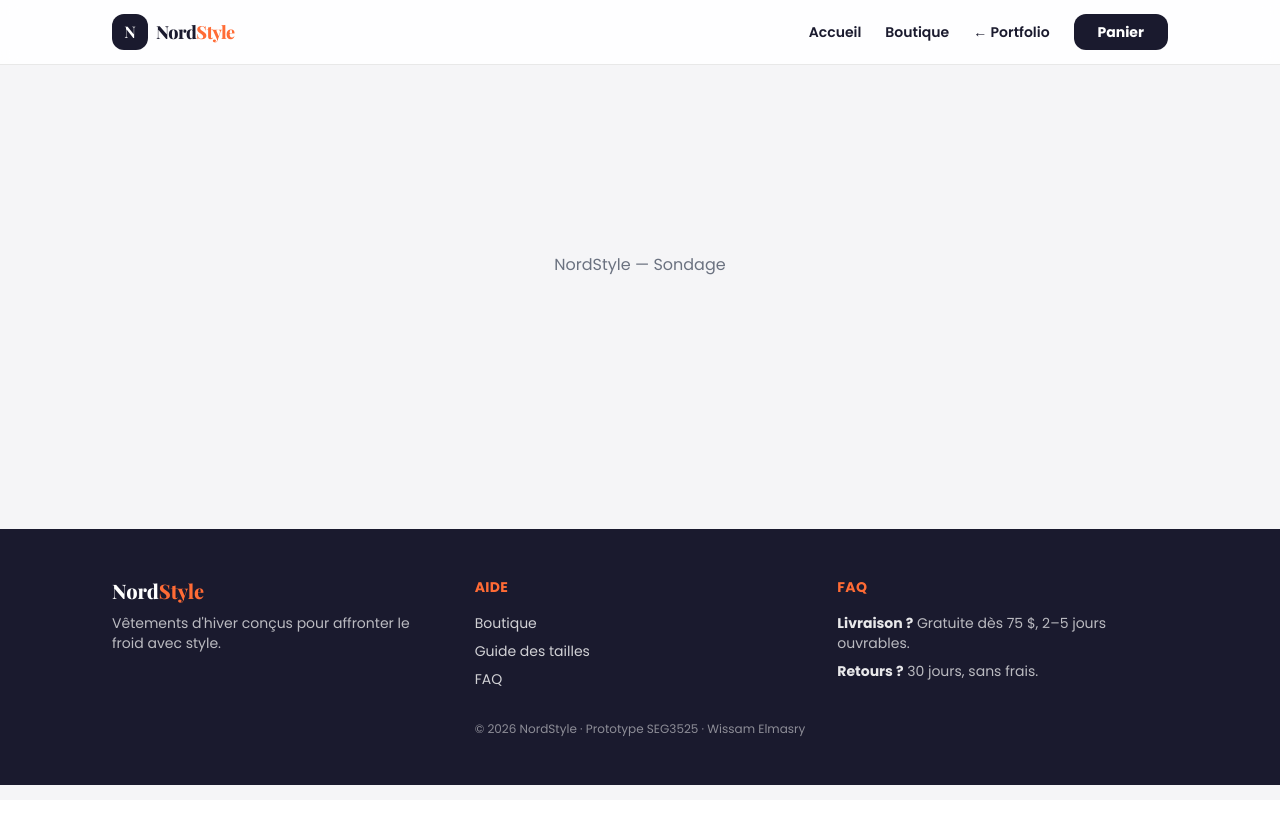
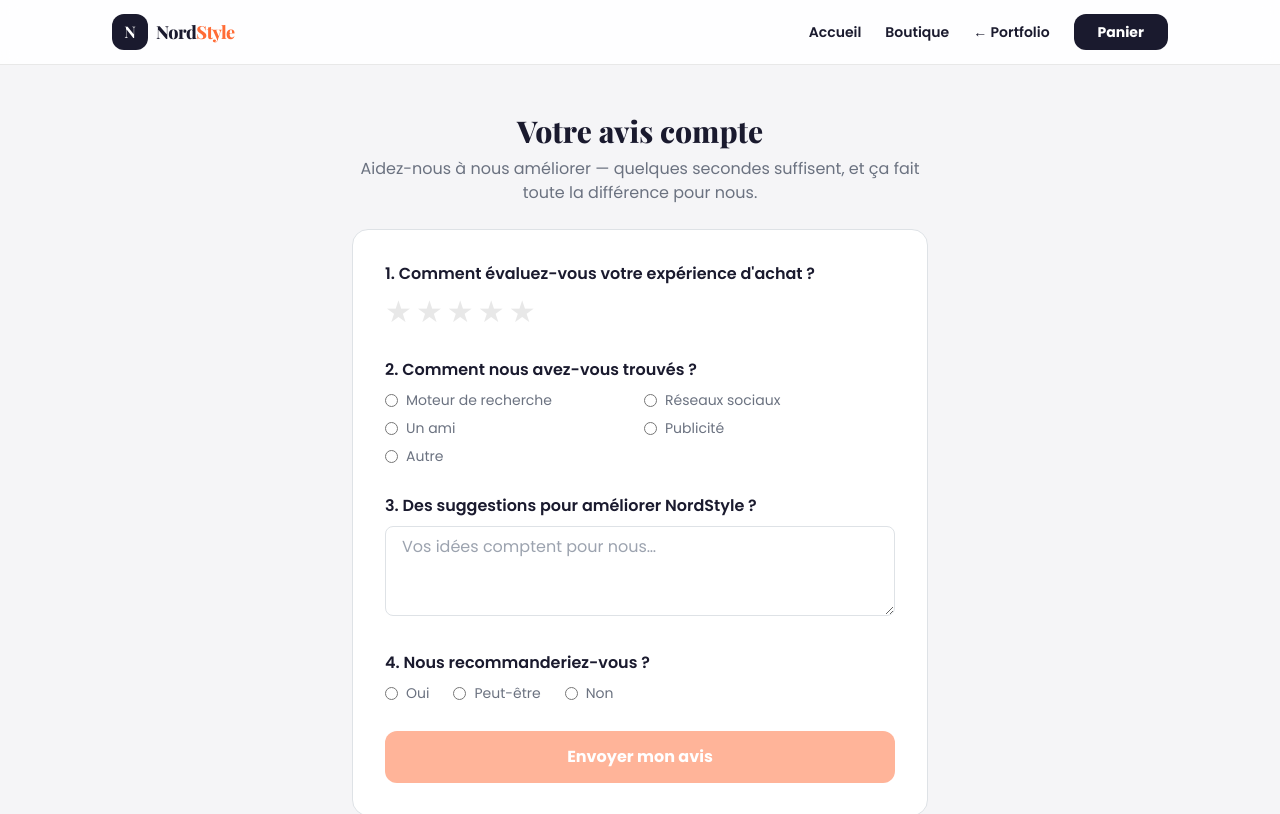
Before and after one commit to WisHonor/Portfolio_SEG3525, a React (Vite) app: page /nordstyle/survey in a window 1280 px wide. Shown: the top 814 px of the page. Built offline with nearby package versions, Linux system fonts and the light colour scheme.

Commit message:
feat(nordstyle): post-purchase survey with thank-you state

```diff
--- a/src/nordstyle/NordStyle.jsx
+++ b/src/nordstyle/NordStyle.jsx
@@ -8,10 +8,7 @@ import ProductPage from './pages/ProductPage.jsx'
 import CartPage from './pages/CartPage.jsx'
 import CheckoutPage from './pages/CheckoutPage.jsx'
 import ConfirmationPage from './pages/ConfirmationPage.jsx'
-
-function Placeholder({ label }) {
-  return <div className="grid min-h-[50vh] place-items-center text-nord-muted">NordStyle — {label}</div>
-}
+import SurveyPage from './pages/SurveyPage.jsx'
 
 export default function NordStyle() {
   return (
@@ -25,7 +22,7 @@ export default function NordStyle() {
           <Route path="cart" element={<CartPage />} />
           <Route path="checkout" element={<CheckoutPage />} />
           <Route path="confirmation" element={<ConfirmationPage />} />
-          <Route path="survey" element={<Placeholder label="Sondage" />} />
+          <Route path="survey" element={<SurveyPage />} />
         </Routes>
         <Footer />
       </div>
--- /dev/null
+++ b/src/nordstyle/components/Survey.jsx
@@ -0,0 +1,95 @@
+import { useState } from 'react'
+import { Link } from 'react-router-dom'
+
+const SOURCES = ['Moteur de recherche', 'Réseaux sociaux', 'Un ami', 'Publicité', 'Autre']
+
+export default function Survey() {
+  const [rating, setRating] = useState(0)
+  const [hover, setHover] = useState(0)
+  const [source, setSource] = useState('')
+  const [comment, setComment] = useState('')
+  const [recommend, setRecommend] = useState('')
+  const [submitted, setSubmitted] = useState(false)
+
+  if (submitted) {
+    return (
+      <div className="rounded-2xl border border-nord-gray bg-white p-10 text-center">
+        <div className="mx-auto grid h-14 w-14 place-items-center rounded-full bg-nord-accent text-2xl text-white">♥</div>
+        <h2 className="mt-4 font-playfair text-2xl font-extrabold text-nord-ink">Merci pour votre retour&nbsp;!</h2>
+        <p className="mt-2 text-nord-muted">Votre avis nous aide à vous offrir une meilleure expérience. À très bientôt&nbsp;!</p>
+        <Link to="/nordstyle" className="mt-6 inline-block rounded-xl bg-nord-navy px-6 py-3 font-bold text-white no-underline">
+          Retour à l'accueil
+        </Link>
+      </div>
+    )
+  }
+
+  return (
+    <form
+      onSubmit={e => { e.preventDefault(); setSubmitted(true) }}
+      className="space-y-7 rounded-2xl border border-nord-gray bg-white p-8"
+    >
+      <div>
+        <p className="font-semibold text-nord-ink">1. Comment évaluez-vous votre expérience d'achat&nbsp;?</p>
+        <div className="mt-2 flex gap-1 text-3xl">
+          {[1, 2, 3, 4, 5].map(n => (
+            <button
+              type="button"
+              key={n}
+              onClick={() => setRating(n)}
+              onMouseEnter={() => setHover(n)}
+              onMouseLeave={() => setHover(0)}
+              className={(hover || rating) >= n ? 'text-nord-accent' : 'text-nord-gray'}
+              aria-label={`${n} étoile${n > 1 ? 's' : ''}`}
+            >
+              ★
+            </button>
+          ))}
+        </div>
+      </div>
+
+      <div>
+        <p className="font-semibold text-nord-ink">2. Comment nous avez-vous trouvés&nbsp;?</p>
+        <div className="mt-2 grid gap-2 sm:grid-cols-2">
+          {SOURCES.map(s => (
+            <label key={s} className="flex cursor-pointer items-center gap-2 text-sm text-nord-muted">
+              <input type="radio" name="source" checked={source === s} onChange={() => setSource(s)} className="accent-nord-accent" />
+              {s}
+            </label>
+          ))}
+        </div>
+      </div>
+
+      <div>
+        <p className="font-semibold text-nord-ink">3. Des suggestions pour améliorer NordStyle&nbsp;?</p>
+        <textarea
+          value={comment}
+          onChange={e => setComment(e.target.value)}
+          rows={3}
+          className="mt-2 w-full rounded-lg border border-nord-gray px-3 py-2"
+          placeholder="Vos idées comptent pour nous…"
+        />
+      </div>
+
+      <div>
+        <p className="font-semibold text-nord-ink">4. Nous recommanderiez-vous&nbsp;?</p>
+        <div className="mt-2 flex gap-4 text-sm text-nord-muted">
+          {['Oui', 'Peut-être', 'Non'].map(r => (
+            <label key={r} className="flex cursor-pointer items-center gap-2">
+              <input type="radio" name="recommend" checked={recommend === r} onChange={() => setRecommend(r)} className="accent-nord-accent" />
+              {r}
+            </label>
+          ))}
+        </div>
+      </div>
+
+      <button
+        type="submit"
+        disabled={rating === 0}
+        className="w-full rounded-xl bg-nord-accent px-6 py-3.5 font-bold text-white transition hover:bg-nord-accent-dark disabled:opacity-50"
+      >
+        Envoyer mon avis
+      </button>
+    </form>
+  )
+}
--- /dev/null
+++ b/src/nordstyle/pages/SurveyPage.jsx
@@ -0,0 +1,15 @@
+import Survey from '../components/Survey.jsx'
+
+export default function SurveyPage() {
+  return (
+    <section className="mx-auto max-w-2xl px-5 py-12">
+      <div className="mb-6 text-center">
+        <h1 className="font-playfair text-3xl font-extrabold text-nord-ink">Votre avis compte</h1>
+        <p className="mt-2 text-nord-muted">
+          Aidez-nous à nous améliorer — quelques secondes suffisent, et ça fait toute la différence pour nous.
+        </p>
+      </div>
+      <Survey />
+    </section>
+  )
+}
```
